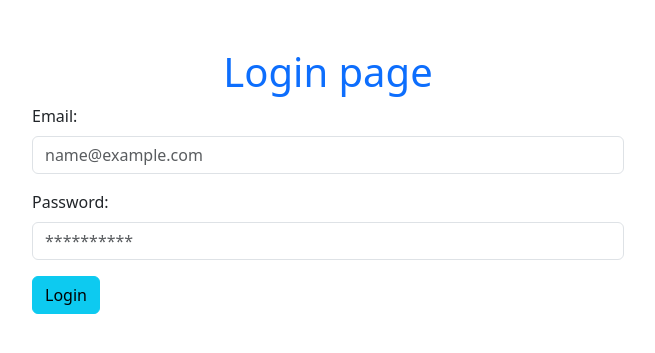
After one commit to Yves-HAKIZIMANA/PHP_CRUD_OPERATIONS, a PHP site: page /login.php in a window 1280 px wide. The commit adds this page. Shown: the top 353 px of the page, without its empty margins (312-967 px from the left). Run offline with PHP 8.4, Linux system fonts and the light colour scheme.

Commit message:
crud operations

```diff
--- a/create.php
+++ b/create.php
@@ -74,7 +74,7 @@ if(isset($_POST['submit'])){
                         <label for="male" class="form-input-label">Male</label>
                         &nbsp;
                         <label>Gender:</label>
-                        <input type="radio" class="form-check-input" name="gender" id="female" value="Female">
+                        <input type="radio" class="form-check-input" name="gender" id="Female" value="Female">
                         <label for="female" class="form-input-label">Female</label>
 
                     </div>
--- /dev/null
+++ b/login.php
@@ -0,0 +1,57 @@
+ <?php
+
+include "config.php";
+
+if(isset($_POST['submit'])){
+    $password_entered = md5($_POST['password']);
+    $email_entered = $_POST['email'];
+    $sql  = "SELECT * FROM userinfo where email = '$email_entered' and password = '$password_entered'";
+    $result = $connection->query($sql);
+
+    $row = $result->fetch_assoc();
+    $email = $row['email'];
+    $password = $row['password'];
+
+    if($password == $password_entered && $email_entered == $email){
+        $msg = "User logged in successfully";
+        header("Location: index.php?msg=".$msg);
+    } else{
+        echo "Invalid credentials";
+    }
+
+
+
+}
+
+?>
+<!DOCTYPE html>
+<html lang="en">
+<head>
+    <meta charset="UTF-8">
+    <meta http-equiv="X-UA-Compatible" content="IE=edge">
+    <meta name="viewport" content="width=device-width, initial-scale=1.0">
+    <title>Document</title>
+
+    <!-- Boostrap -->
+    <link href="https://cdn.jsdelivr.net/npm/bootstrap@5.3.0-alpha3/dist/css/bootstrap.min.css" rel="stylesheet" integrity="sha384-KK94CHFLLe+nY2dmCWGMq91rCGa5gtU4mk92HdvYe+M/SXH301p5ILy+dN9+nJOZ" crossorigin="anonymous">
+</head>
+<body class="bg-white">
+    <div class="container d-flex justify-content-center">
+        <form action="" method="post" style="width:50vw; min-width:300px" class="bg-white mt-4 p-4">
+            <div class="row mb-3">
+                <h1 class="text-center text-primary">Login page</h1>
+                <div class="mb-3">
+                    <label class="form-label">Email:</label>
+                    <input type="email" class="form-control" name="email" placeholder="name@example.com">
+                </div>
+                <div class="mb-3">
+                    <label class="form-label">Password:</label>
+                    <input type="password" class="form-control" name="password" placeholder="**********">
+                </div>
+                <div>
+                    <button type="submit" class="btn btn-info" name="submit">Login</button>
+                </div>
+            </div>
+        </form>
+</body>
+</html>
```
Also changed, not shown: database.sql (added, +57 -0 lines).
